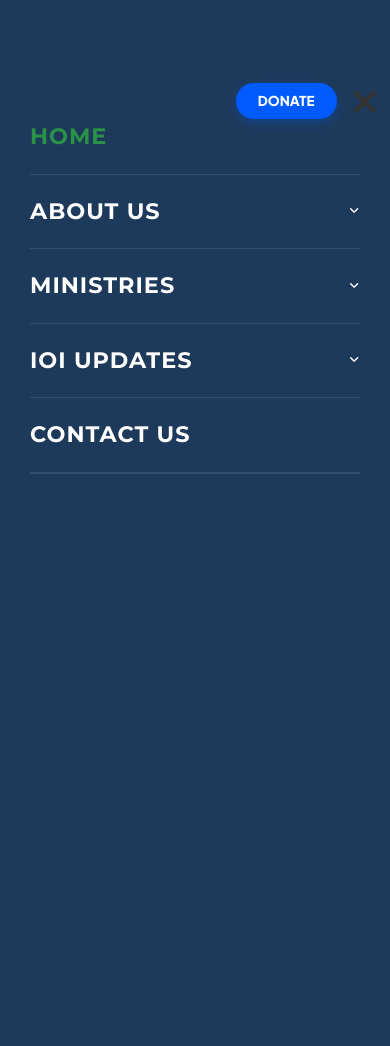
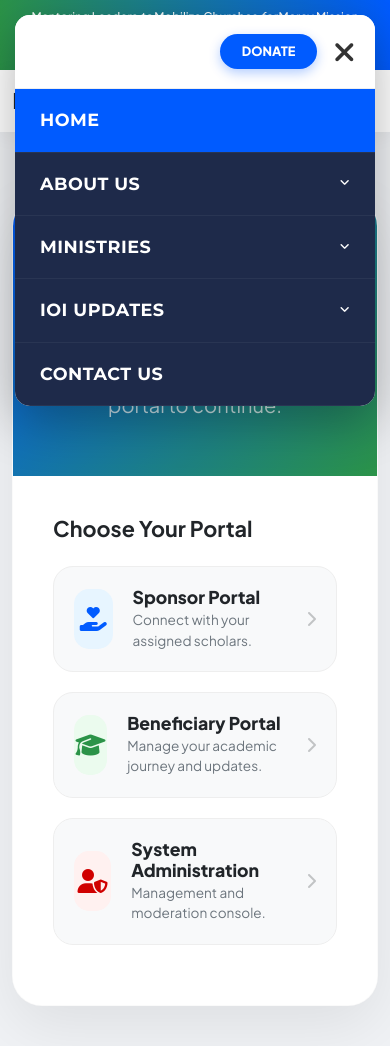
Before and after one commit to kodenyen/ioi-scholarship-system, a PHP site: page / in a window 390 px wide, after a click that opens the changed part. Before the commit the page ends 474 px from the top, so only its background shows below. Run offline with PHP 8.4, Linux system fonts and the light colour scheme; data comes from the database, SQL or seed files in the repository; some libraries are stand-ins or nearby versions.

Commit message:
style: redesign mobile menu as a floating card with white header and blue active links to match reference image

```diff
--- a/views/layouts/footer.php
+++ b/views/layouts/footer.php
@@ -3,38 +3,57 @@
     <script>
         document.addEventListener('DOMContentLoaded', function() {
             const navbarCollapse = document.getElementById('mainNav');
-            const menuIcon = document.getElementById('menuIcon');
             const mainNavbar = document.querySelector('.main-navbar');
             const body = document.body;
 
-            if (navbarCollapse && menuIcon) {
-                // Handle Toggler Click
+            if (navbarCollapse) {
+                // Handle Open
                 navbarCollapse.addEventListener('show.bs.collapse', function() {
-                    menuIcon.classList.replace('fa-bars', 'fa-xmark');
                     mainNavbar.classList.add('menu-open');
-                    body.style.overflow = 'hidden'; // Prevent scroll
+                    body.style.overflow = 'hidden';
                 });
 
+                // Handle Close
                 navbarCollapse.addEventListener('hide.bs.collapse', function() {
-                    menuIcon.classList.replace('fa-xmark', 'fa-bars');
                     mainNavbar.classList.remove('menu-open');
-                    body.style.overflow = ''; // Restore scroll
+                    body.style.overflow = '';
                 });
             }
 
-            // Handle mobile dropdown clicks (override default Bootstrap for the overlay)
+            // Enhanced Mobile Dropdown Logic
+            // Allows both: 1. Clicking text to navigate, 2. Clicking arrow to toggle
             const dropdownToggles = document.querySelectorAll('.nav-link.dropdown-toggle');
             dropdownToggles.forEach(toggle => {
                 toggle.addEventListener('click', function(e) {
                     if (window.innerWidth < 992) {
-                        e.preventDefault();
-                        e.stopPropagation();
-                        const menu = this.nextElementSibling;
-                        if (menu) {
-                            menu.classList.toggle('show');
+                        // Check if the click was on the right side (where the arrow/pseudo-element is)
+                        const rect = this.getBoundingClientRect();
+                        const clickX = e.clientX - rect.left;
+                        const threshold = rect.width - 50; // 50px from the right is the toggle zone
+
+                        if (clickX > threshold) {
+                            e.preventDefault();
+                            e.stopPropagation();
+                            const menu = this.nextElementSibling;
+                            if (menu) {
+                                menu.classList.toggle('show');
+                                this.classList.toggle('arrow-up'); // For custom arrow styling if needed
+                            }
                         }
+                        // Otherwise, let the default link navigation happen
                     }
                 });
+            });
+
+            // Close menu when clicking outside of the floating box
+            document.addEventListener('click', function(e) {
+                if (window.innerWidth < 992 &&
+                    navbarCollapse.classList.contains('show') &&
+                    !navbarCollapse.contains(e.target) &&
+                    !e.target.closest('.navbar-toggler')) {
+                    const bsCollapse = new bootstrap.Collapse(navbarCollapse);
+                    bsCollapse.hide();
+                }
             });
         });
     </script>
--- a/views/layouts/header.php
+++ b/views/layouts/header.php
@@ -183,76 +183,115 @@
             .top-info-bar { text-align: center; }
             .top-info-bar .contact-item { margin: 5px 10px; font-size: 0.75rem; }
 
-            /* Fullscreen Mobile Menu Styling */
+            /* Floating Mobile Menu Styling */
             .navbar-collapse {
-                background: #1e3a5a; /* Deeper navy blue as seen in image */
+                background: white;
                 position: fixed;
-                top: 0;
-                left: 0;
-                width: 100%;
-                height: 100vh;
-                padding: 100px 30px 40px; /* Space for fixed header */
-                z-index: 1050;
-                overflow-y: auto;
-                transition: all 0.4s cubic-bezier(0.4, 0, 0.2, 1);
+                top: 15px;
+                left: 15px;
+                right: 15px;
+                width: calc(100% - 30px);
+                max-height: 85vh;
+                border-radius: 15px;
+                padding: 0;
+                z-index: 2000;
+                overflow: hidden;
+                box-shadow: 0 15px 50px rgba(0,0,0,0.3);
+                transition: all 0.3s cubic-bezier(0.4, 0, 0.2, 1);
                 display: block !important;
                 visibility: hidden;
                 opacity: 0;
-                transform: translateX(100%);
+                transform: translateY(-20px);
             }
             .navbar-collapse.show {
                 visibility: visible;
                 opacity: 1;
-                transform: translateX(0);
+                transform: translateY(0);
+            }
+
+            /* Mobile Menu Header (White Bar) */
+            .mobile-menu-header {
+                display: flex;
+                justify-content: space-between;
+                align-items: center;
+                padding: 15px 20px;
+                background: white;
+                border-bottom: 1px solid #eee;
+            }
+            .mobile-menu-header img { height: 45px; width: auto; }
+            .mobile-menu-close {
+                font-size: 1.8rem;
+                color: #333;
+                cursor: pointer;
+                background: none;
+                border: none;
+                padding: 0;
             }
 
             .navbar-nav {
                 width: 100%;
+                background: #1e2a4a; /* Dark navy for menu body */
+                padding: 0;
             }
             .nav-item {
-                border-bottom: 1px solid rgba(255, 255, 255, 0.1);
+                border-bottom: 1px solid rgba(255, 255, 255, 0.05);
                 width: 100%;
             }
+            .nav-item:last-child { border-bottom: none; }
+
             .nav-link {
-                padding: 20px 0 !important;
-                font-size: 1.4rem !important; /* Larger text for mobile menu */
+                padding: 18px 25px !important;
+                font-size: 1.1rem !important;
                 color: white !important;
                 text-transform: uppercase;
-                letter-spacing: 1px;
+                font-weight: 700;
+                letter-spacing: 0.5px;
                 display: flex;
                 justify-content: space-between;
                 align-items: center;
+                transition: background 0.2s;
             }
+
+            /* Bright Blue for Home/Active */
+            .nav-link.active, .nav-link:hover {
+                background: #005BFF !important;
+                color: white !important;
+            }
+
             .dropdown-menu {
-                background: rgba(255, 255, 255, 0.05);
-                padding: 0 0 0 20px;
+                background: rgba(0, 0, 0, 0.2);
+                padding: 0;
                 margin: 0;
                 box-shadow: none;
-                display: none; /* Let JS handle toggle or use show class */
+                display: none;
                 visibility: visible;
                 opacity: 1;
                 transform: none;
                 pointer-events: auto;
                 position: static;
+                border-radius: 0;
             }
             .dropdown-menu.show {
                 display: block;
             }
             .dropdown-item {
                 color: rgba(255, 255, 255, 0.8) !important;
-                padding: 15px 0;
-                font-size: 1.1rem;
+                padding: 15px 40px;
+                font-size: 0.95rem;
                 text-transform: uppercase;
                 border-bottom: 1px solid rgba(255, 255, 255, 0.05);
+                background: transparent !important;
+            }
+            .dropdown-item:hover {
+                color: white !important;
+                background: rgba(255, 255, 255, 0.1) !important;
             }
 
-            /* Custom Mobile Actions (Donate + X) */
+            /* Custom Mobile Actions (Header) */
             .mobile-actions {
                 display: flex;
                 align-items: center;
                 gap: 15px;
-                z-index: 1100;
-                position: relative;
             }
             .mobile-donate-btn {
                 background: #005BFF;
@@ -262,25 +301,25 @@
                 padding: 8px 22px !important;
                 text-decoration: none;
                 text-transform: uppercase;
-                font-size: 0.85rem;
+                font-size: 0.8rem;
                 box-shadow: 0 4px 12px rgba(0, 91, 255, 0.3);
             }
             .navbar-toggler {
                 padding: 0;
-                font-size: 2.2rem;
+                font-size: 2rem;
                 color: #333;
                 line-height: 1;
-            }
-            .main-navbar.menu-open .navbar-toggler {
-                color: #333; /* Keep it dark or match background */
             }
 
             /* Hide desktop items on mobile */
             .main-navbar .btn-donate { display: none; }
+            /* Hide original toggler when menu is open to use the internal one */
+            .main-navbar.menu-open .mobile-actions { visibility: hidden; }
         }
 
         @media (min-width: 992px) {
             .mobile-actions { display: none; }
+            .mobile-menu-header { display: none; }
         }
     </style>
 </head>
@@ -327,26 +366,41 @@
             <div class="mobile-actions">
                 <a href="<?php echo getSetting('donate_url'); ?>" target="_blank" class="mobile-donate-btn">DONATE</a>
                 <button class="navbar-toggler border-0" type="button" data-bs-toggle="collapse" data-bs-target="#mainNav">
-                    <i class="fa-solid fa-bars" id="menuIcon"></i>
+                    <i class="fa-solid fa-bars"></i>
                 </button>
             </div>
 
             <!-- MENU ITEMS -->
             <div class="collapse navbar-collapse" id="mainNav">
+                <!-- Mobile Only Header -->
+                <div class="mobile-menu-header">
+                    <div class="d-flex align-items-center gap-3">
+                        <?php if($logo) : ?>
+                            <img src="<?php echo asset($logo); ?>" alt="Logo">
+                        <?php endif; ?>
+                    </div>
+                    <div class="d-flex align-items-center gap-3">
+                        <a href="<?php echo getSetting('donate_url'); ?>" target="_blank" class="mobile-donate-btn">DONATE</a>
+                        <button class="mobile-menu-close" data-bs-toggle="collapse" data-bs-target="#mainNav">
+                            <i class="fa-solid fa-xmark"></i>
+                        </button>
+                    </div>
+                </div>
+
                 <ul class="navbar-nav ms-auto align-items-center">
                     <?php
                         $menuItems = getMenuItems();
                         $currentUrl = $_SERVER['REQUEST_URI'];
                         foreach($menuItems as $item) :
                             $hasChildren = !empty($item->children);
-                            // Check if current URL starts with item URL (for subpages) or exact match
                             $itemUrl = ($item->url == '/') ? '/' : $item->url;
+                            // Exact match or active parent
                             $isActive = ($currentUrl == $itemUrl || ($itemUrl != '/' && strpos($currentUrl, $itemUrl) === 0)) ? 'active' : '';
                     ?>
                         <li class="nav-item <?php echo $hasChildren ? 'dropdown' : ''; ?>">
                             <a class="nav-link <?php echo $isActive; ?> <?php echo $hasChildren ? 'dropdown-toggle' : ''; ?>"
                                href="<?php echo ($item->url == '/') ? URLROOT : (strpos($item->url, 'http') === 0 ? $item->url : URLROOT . $item->url); ?>"
-                               <?php echo $hasChildren ? 'data-bs-toggle="dropdown"' : ''; ?>>
+                               <?php echo $hasChildren ? 'data-bs-toggle="dropdown" aria-expanded="false"' : ''; ?>>
                                 <?php echo $item->label; ?>
                             </a>
 
```
